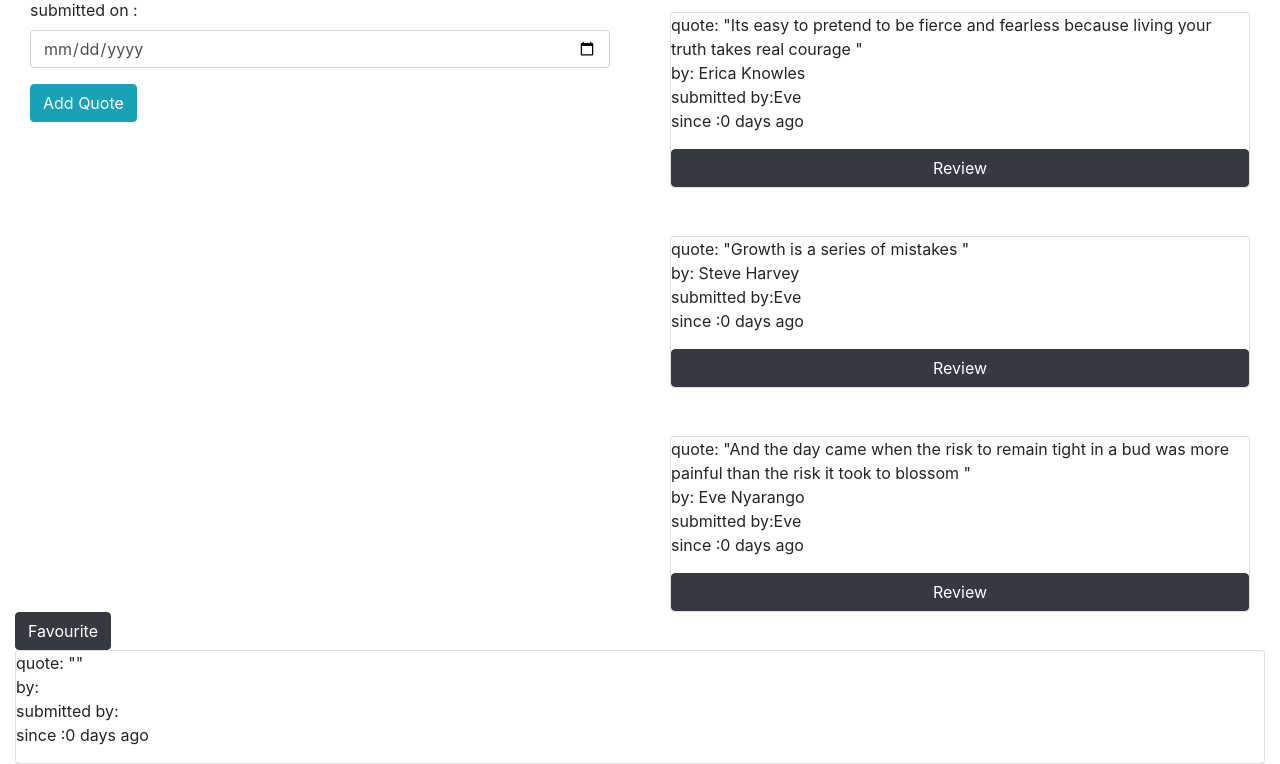
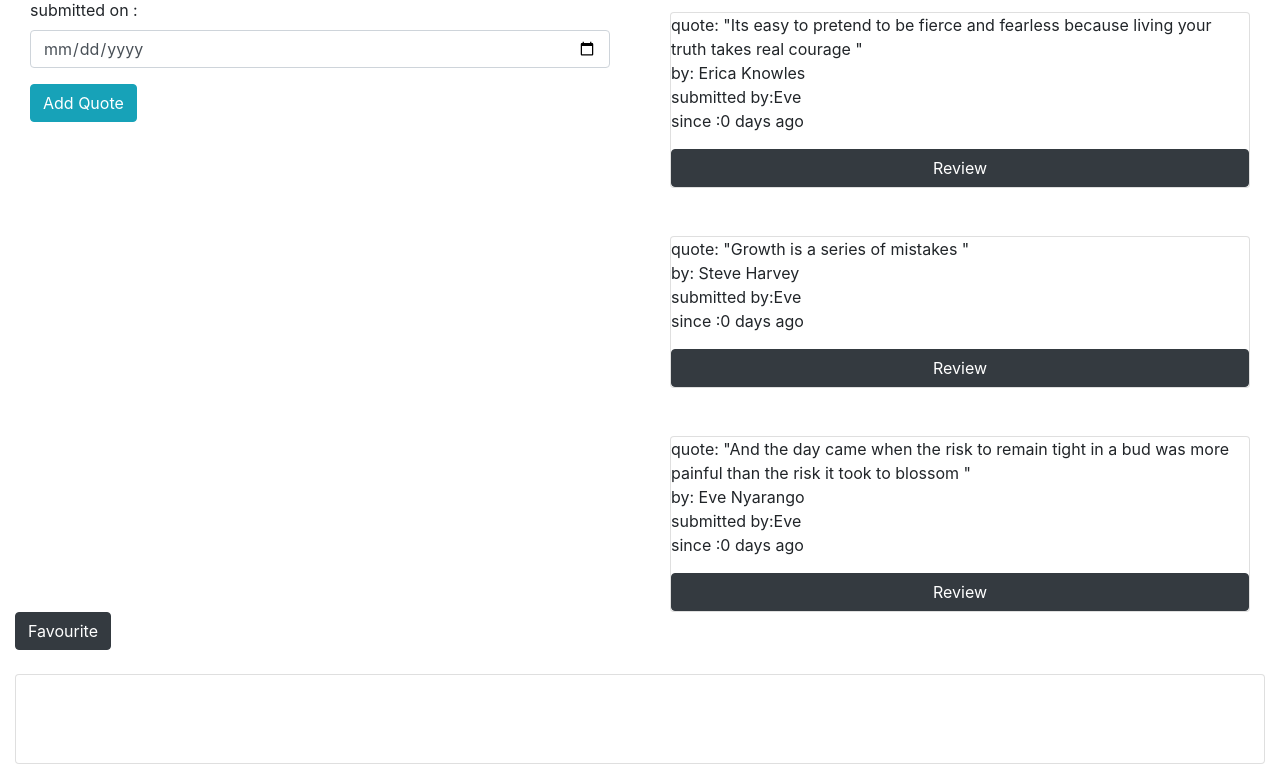
Before and after one commit to EveNyarango/Quotes, an Angular app: page / in a window 1280 px wide. Shown: the part 760-1524 px from the top of the page. Built offline with nearby package versions, Linux system fonts and the light colour scheme.

Commit message:
add a highlight directive and function on favourite quote

```diff
--- a/src/app/app.module.ts
+++ b/src/app/app.module.ts
@@ -8,6 +8,7 @@ import { QuoteComponent } from './quote/quote.component';
 import { QuoteDetailComponent } from './quote-detail/quote-detail.component';
 import { QuoteFormComponent } from './quote-form/quote-form.component';
 import { DateCountPipe } from './date-count.pipe';
+import { HighlightDirective } from './highlight.directive';
 
 @NgModule({
   declarations: [
@@ -15,7 +16,8 @@ import { DateCountPipe } from './date-count.pipe';
     QuoteComponent,
     QuoteDetailComponent,
     QuoteFormComponent,
-    DateCountPipe
+    DateCountPipe,
+    HighlightDirective
 
   ],
   imports: [
--- /dev/null
+++ b/src/app/highlight.directive.ts
@@ -0,0 +1,10 @@
+import { Directive, ElementRef } from '@angular/core';
+
+@Directive({
+  selector: '[appHighlight]'
+})
+export class HighlightDirective {
+
+  constructor(private elem:ElementRef) {  this.elem.nativeElement.style.color='green';
+}
+}
--- a/src/app/quote/quote.component.html
+++ b/src/app/quote/quote.component.html
@@ -29,12 +29,13 @@
 
   </div>
 
-  <div class="favourite">
+  <div class="favourite" >
     <button (click)='highLikes()' class="btn btn-dark" >Favourite</button>
-    <div class="card">
+    <br>
+    <br>
+    <div class="card" appHighlight>
       <div *ngIf='highLikes'>
-        <p id={{i}}>quote: "{{quote}}" <br> by: {{author}} <br> submitted
-          by:{{submittedBy}} <br> since :{{since|dateCount}} days ago</p>
+        <p id={{i}}>{{quote}} <br>{{author}} <br>{{submittedBy}} <br>{{since}}</p>
 
       </div>
 
```
Also changed, not shown: 1 other file (tests, documents, lock files or other folders).
